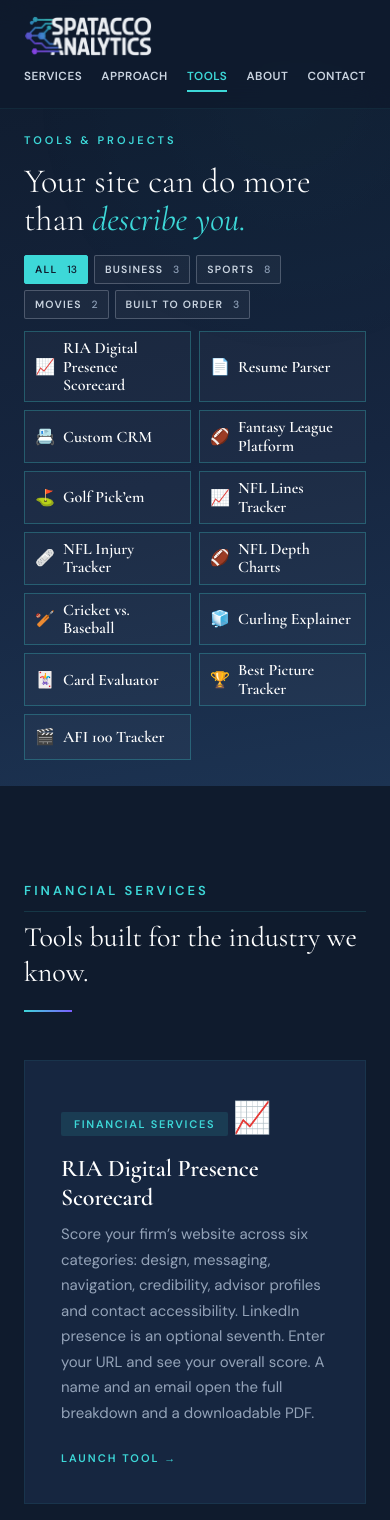
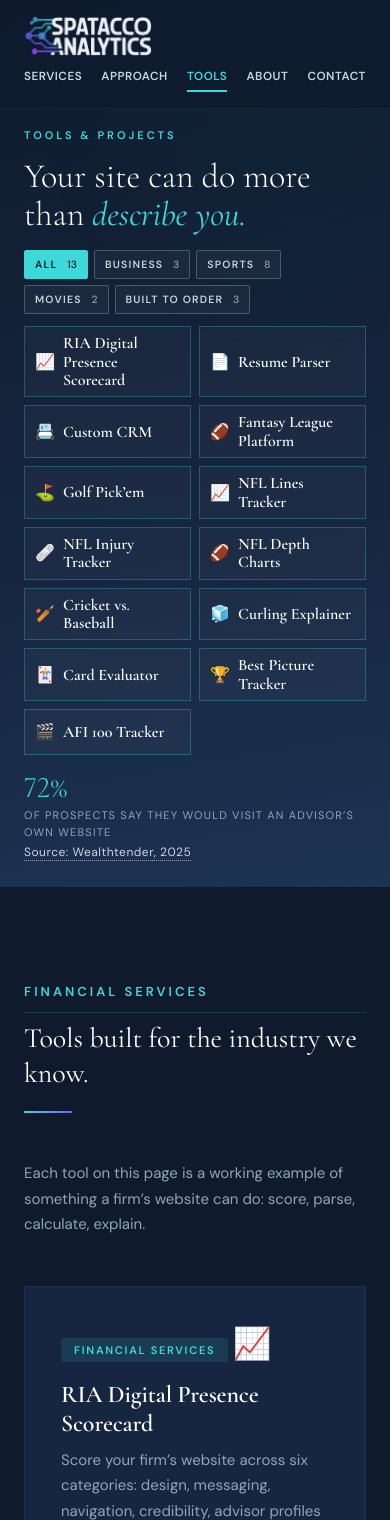
Before and after one commit to MJSpatacco715/spataccoanalytics-site, a PHP site: page /tools/ in a window 390 px wide. Shown: the top 1520 px of the page. Run offline with PHP 8.4, Linux system fonts and the light colour scheme; data that the repository does not hold is empty.

Commit message:
Every inner page opens on a sourced figure; the Approach page's unsourced line goes (#51)
The owner: "each of the page heros should be consistent. white line 1, blue
line 2. They should all have at least one supporting statistic. adoption
dies in week three. how do i know that? how do they know that's true?"

"Adoption dies in week three" came over with the first site's copy and had
no source. Shown the options, the owner chose to publish five figures and
the line "A cleanup built on someone else's workflow does not stick. We
build on the way your team already works."

- One supporting figure in each opening section, in one form (.hero-stat
  in the shared stylesheet): the number, what it is, the publisher and
  year in view, and a source card with the finding, who was asked and a
  link.
    Services  62%  say their website fails to bring in leads (Broadridge, 2025)
    Approach  56%  name administrative and operational work as their top
                   barrier to serving clients (Morningstar, 2026)
    About     244  RIA deals announced in the first nine months of 2026
                   (DeVoe & Company)
    Contact   3%   say their firm's data is fully unified (Orion, 2026)
    Tools     72%  say they would visit an advisor's own website
                   (Wealthtender, 2025)
  Four are already published on the home page and carry the same source
  cards word for word. The Morningstar figure is new: 501 online responses
  from U.S. advisors, July 21 to August 16, 2026.
- The About figure is the market strip's deal count. A test fails while
  the two differ, and the quarterly routine in docs/stat-bank.md now names
  the About page.
- On the Services and Tools pages a phone shows the figure after the
  services and the tool tiles, which keep the first screen. On the Tools
  page the figure takes the place of the sentence, which now opens the
  first group of tools.
- Tests: each page's figure, its source in view and its card; the four
  against the home page; the About figure against the strip; the unsourced
  line gone; and in a browser, each figure on the first screen with its
  card opening whole and clear of the menu.


Claude-Session: https://claude.ai/code/session_01P4Pp9btQCNpqDppy7gFA5F

Co-authored-by: Claude <noreply@anthropic.com>

```diff
--- a/site/about/index.html
+++ b/site/about/index.html
@@ -24,7 +24,8 @@
 <link rel="preconnect" href="https://fonts.googleapis.com">
 <link rel="preconnect" href="https://fonts.gstatic.com" crossorigin>
 <link href="https://fonts.googleapis.com/css2?family=Cormorant+Garamond:ital,wght@0,300;0,400;0,500;0,600;0,700;1,400&family=DM+Sans:wght@300;400;500;600;700&display=swap" rel="stylesheet">
-<link rel="stylesheet" href="/css/shared.css?v=8fe557dd">
+<link rel="stylesheet" href="/css/shared.css?v=a1136c74">
+<link rel="stylesheet" href="/css/cite.css">
 <style>
 /* Who we are, and who we work with */
 .about-content{display:grid;grid-template-columns:2fr 1fr;gap:64px;align-items:start}
@@ -63,6 +64,7 @@
     <div class="page-hero-tag">Who We Are</div>
     <h1>Built on a career inside financial services, <em>not outside it.</em></h1>
     <p class="page-hero-sub">We have been in the room for acquisitions, pipeline reviews, and partnership transitions. We understand what matters because we have lived it.</p>
+    <div class="hero-stat sa-cite" tabindex="0"><div class="stat-num">244</div><div class="stat-label">RIA deals announced in the first nine months of 2026</div><span class="sa-cite-src">Source: DeVoe &amp; Company, 2026</span><span class="sa-cite-card" role="note"><strong>244 RIA transactions were announced from January through September 2026.</strong>That is slightly ahead of the pace of 2025, the record year, which ended at 322.<span>DeVoe &amp; Company RIA Deal Book, third quarter 2026. DeVoe &amp; Company advises RIAs on sales and mergers.</span><a href="https://www.devoeandcompany.com/deal-books/devoe-ria-deal-book-tm---q3-2026" target="_blank" rel="noopener">Read the Deal Book</a></span></div>
   </div>
 </section>
 
@@ -124,5 +126,6 @@
 </footer>
 
 <script src="/js/shared.js"></script>
+<script src="/js/cite.js"></script>
 </body>
 </html>
--- a/site/contact/index.html
+++ b/site/contact/index.html
@@ -23,7 +23,8 @@
 <link rel="preconnect" href="https://fonts.googleapis.com">
 <link rel="preconnect" href="https://fonts.gstatic.com" crossorigin>
 <link href="https://fonts.googleapis.com/css2?family=Cormorant+Garamond:ital,wght@0,300;0,400;0,500;0,600;0,700;1,400&family=DM+Sans:wght@300;400;500;600;700&display=swap" rel="stylesheet">
-<link rel="stylesheet" href="/css/shared.css?v=8fe557dd">
+<link rel="stylesheet" href="/css/shared.css?v=a1136c74">
+<link rel="stylesheet" href="/css/cite.css">
 <style>
 /* ===== INTAKE FORM STYLES ===== */
 .form-container{max-width:680px;margin:0 auto}
@@ -84,6 +85,7 @@
     <h1>Tell us where you are. <em>We&rsquo;ll meet you there.</em></h1>
     <p class="page-hero-sub">No pitch deck. No pressure. No judgment about how you&rsquo;re managing things today. Answer a few questions so we come to the conversation prepared, not asking you to explain things we should already know.</p>
     <p class="page-hero-sub" id="about-note" hidden style="margin-top:14px;color:var(--cyan)"></p>
+    <div class="hero-stat sa-cite" tabindex="0"><div class="stat-num">3%</div><div class="stat-label">of advisors say their firm&rsquo;s data is fully unified</div><span class="sa-cite-src">Source: Orion, 2026</span><span class="sa-cite-card" role="note"><strong>Only 3% of advisors said their firm&rsquo;s data is fully unified and flows freely across its systems.</strong>Another 60% said it is mostly unified but still takes manual steps.<span>Orion Advisor Wealthtech Survey, February 2026: 571 advisors, surveyed in December 2025. Orion sells technology to advisors.</span><a href="https://www.businesswire.com/news/home/20260225383902/en/Orion-Reveals-Advisor-Wealthtech-Survey-Insights-at-Ascent-Conference" target="_blank" rel="noopener">Read Orion&rsquo;s release</a></span></div>
   </div>
 </section>
 
@@ -211,6 +213,7 @@
 </footer>
 
 <script src="/js/shared.js"></script>
+<script src="/js/cite.js"></script>
 <script>
 /* ===== CHIP LOGIC ===== */
 // Single-select chip group
--- a/site/css/shared.css
+++ b/site/css/shared.css
@@ -40,6 +40,27 @@ nav .nav-links a:hover{color:var(--cyan)}
 nav .nav-links a.active{color:var(--cyan);border-bottom-color:var(--cyan)}
 nav .nav-links a.unleash-link{color:var(--red);font-weight:700;letter-spacing:3px;text-shadow:0 0 8px rgba(200,16,46,0.3);transition:color .3s,text-shadow .3s}
 nav .nav-links a.unleash-link:hover{color:#FF1744;text-shadow:0 0 16px rgba(200,16,46,0.6)}
+
+/* A page's supporting figure. Every inner page opens on at least one, with its
+   source in view and a source card behind it (css/cite.css), as the home page's
+   figures have. The owner's standard, 2026-11-26. */
+/* (z-index: its card opens over whatever follows it in the section, which is drawn later) */
+.hero-stat{z-index:5;display:grid;grid-template-columns:auto minmax(0,1fr);column-gap:18px;align-items:center;max-width:540px;margin-top:26px;padding-top:20px;border-top:1px solid rgba(61,216,216,0.14);opacity:0;animation:fadeUp .9s .7s forwards}
+.hero-stat .stat-num{grid-row:1 / span 2;font-family:'Cormorant Garamond',serif;font-weight:300;font-size:50px;line-height:1;color:var(--cyan);font-variant-numeric:lining-nums}
+.hero-stat .stat-label{font-size:12px;line-height:1.5;letter-spacing:1.5px;text-transform:uppercase;color:var(--text-light)}
+.hero-stat .sa-cite-src{justify-self:start;margin-top:5px}
+/* one row, where the first screen is full: the figure, what it is, its source */
+.hero-stat.hero-stat-row{display:flex;flex-wrap:wrap;align-items:baseline;gap:4px 14px;max-width:none;margin-top:0;padding-top:0;border-top:0}
+.hero-stat.hero-stat-row .stat-num{font-size:30px}
+.hero-stat.hero-stat-row .sa-cite-src{margin-top:0}
+/* near the top of a page a source card opens downward, clear of the menu */
+.hero-stat.hero-stat-row .sa-cite-card{bottom:auto;top:calc(100% + 10px)}
+.hero-stat.hero-stat-row .sa-cite-card::after{top:auto;bottom:100%}
+@media(max-width:560px){
+  .hero-stat{column-gap:14px;margin-top:20px;padding-top:16px}
+  .hero-stat .stat-num{font-size:42px}
+  .hero-stat .stat-label{font-size:11px;letter-spacing:1.2px}
+}
 
 /* ===== SECTIONS ===== */
 .section-dark{background:var(--navy);padding:100px 48px}
--- a/site/tools/index.html
+++ b/site/tools/index.html
@@ -23,7 +23,8 @@
 <link rel="preconnect" href="https://fonts.googleapis.com">
 <link rel="preconnect" href="https://fonts.gstatic.com" crossorigin>
 <link href="https://fonts.googleapis.com/css2?family=Cormorant+Garamond:ital,wght@0,300;0,400;0,500;0,600;0,700;1,400&family=DM+Sans:wght@300;400;500;600;700&display=swap" rel="stylesheet">
-<link rel="stylesheet" href="/css/shared.css?v=8fe557dd">
+<link rel="stylesheet" href="/css/shared.css?v=a1136c74">
+<link rel="stylesheet" href="/css/cite.css">
 <style>
 /* ===== TOOLS PAGE STYLES ===== */
 .tools-grid{display:grid;grid-template-columns:repeat(auto-fit,minmax(min(320px,100%),1fr));gap:28px;margin-top:48px}
@@ -156,7 +157,7 @@
 .tl-hero h1{font-size:clamp(34px,3.7vw,48px);margin-bottom:10px}
 /* This headline is one sentence and stays on one line: the owner, of this one, "okay to stay". */
 .tl-hero h1 em{display:inline}
-.tl-hero .tools-intro{max-width:none;margin-bottom:18px;line-height:1.6}
+.tl-hero .hero-stat{margin-bottom:16px}
 .tl-chips{display:flex;flex-wrap:wrap;gap:8px;margin-bottom:14px;opacity:0;animation:fadeUp .9s .6s forwards}
 .tl-chip{font-family:'DM Sans',sans-serif;font-size:11px;font-weight:600;letter-spacing:1.7px;text-transform:uppercase;color:#CBD5E1;background:rgba(255,255,255,0.04);border:1px solid rgba(203,213,225,0.28);border-radius:2px;padding:8px 14px;cursor:pointer;transition:color .2s,border-color .2s,background .2s}
 .tl-chip span{margin-left:6px;font-weight:500;letter-spacing:0;color:#8FA0B8}
@@ -180,7 +181,8 @@
 @media(max-width:760px){.tl-tiles{grid-template-columns:repeat(2,minmax(0,1fr))} .tl-kind{display:none}}
 @media(max-width:560px){
   .tl-hero{padding-top:128px;padding-bottom:26px}
-  .tl-hero .tools-intro{display:none}
+  .tl-hero .page-hero-inner{display:flex;flex-direction:column}
+  .tl-hero .hero-stat{order:5;margin:18px 0 0}
   .tl-hero h1{margin-bottom:16px}
   .tl-chips{gap:6px;margin-bottom:12px}
   .tl-chip{padding:7px 10px;font-size:10.5px;letter-spacing:1.2px}
@@ -208,7 +210,7 @@
   <div class="page-hero-inner">
     <div class="page-hero-tag">Tools &amp; Projects</div>
     <h1>Your site can do more than <em>describe you.</em></h1>
-    <p class="tools-intro">Each one is a working example of something a firm&rsquo;s website can do: <em>score</em>, <em>parse</em>, <em>calculate</em>, <em>explain</em>.</p>
+    <div class="hero-stat sa-cite hero-stat-row" tabindex="0"><div class="stat-num">72%</div><div class="stat-label">of prospects say they would visit an advisor&rsquo;s own website</div><span class="sa-cite-src">Source: Wealthtender, 2025</span><span class="sa-cite-card" role="note"><strong>72% of people looking for an advisor said they would visit the advisor&rsquo;s website as a next step.</strong>Only checking reviews and awards (83%) and an introductory call (73%) ranked higher.<span>Wealthtender survey of 500 U.S. adults earning over $100,000 who plan to hire an advisor within five years, July 2025. Wealthtender sells marketing services to advisors.</span><a href="https://wealthtender.com/insights/how-americans-find-and-hire-financial-advisors/" target="_blank" rel="noopener">Read the study</a></span></div>
     <!-- Every tool on this page, on the first screen. A kind chosen above them keeps only
          the tools of that kind. A tool can be of more than one kind. Each tile goes to
          its tool, or, for a platform that runs privately, to where it is described below. -->
@@ -264,6 +266,7 @@
       <div class="category-label fs">Financial Services</div>
       <h2 class="section-heading section-heading-dark">Tools built for the industry we know.</h2>
       <div class="accent-line"></div>
+      <p class="built-note">Each tool on this page is a working example of something a firm&rsquo;s website can do: score, parse, calculate, explain.</p>
     </div>
     <div class="tools-grid">
       <div class="tool-card featured reveal d05">
@@ -469,5 +472,6 @@
 </footer>
 
 <script src="/js/shared.js"></script>
+<script src="/js/cite.js"></script>
 </body>
 </html>
```
Also changed, not shown: CLAUDE.md (+16 -0 lines), docs/stat-bank.md (+7 -2 lines), site/approach/index.html (+5 -2 lines), site/services/index.html (+8 -3 lines), tests/hero_browser.cjs (+18 -0 lines), 2 other files.
